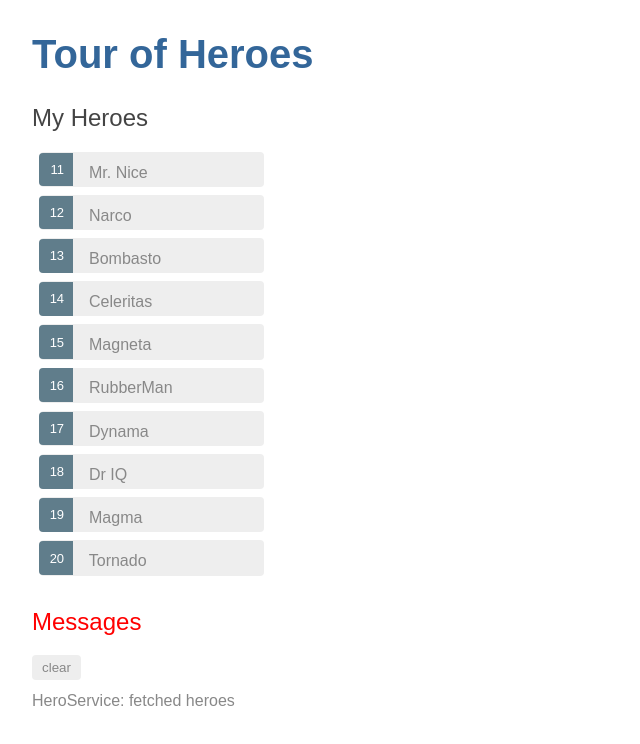
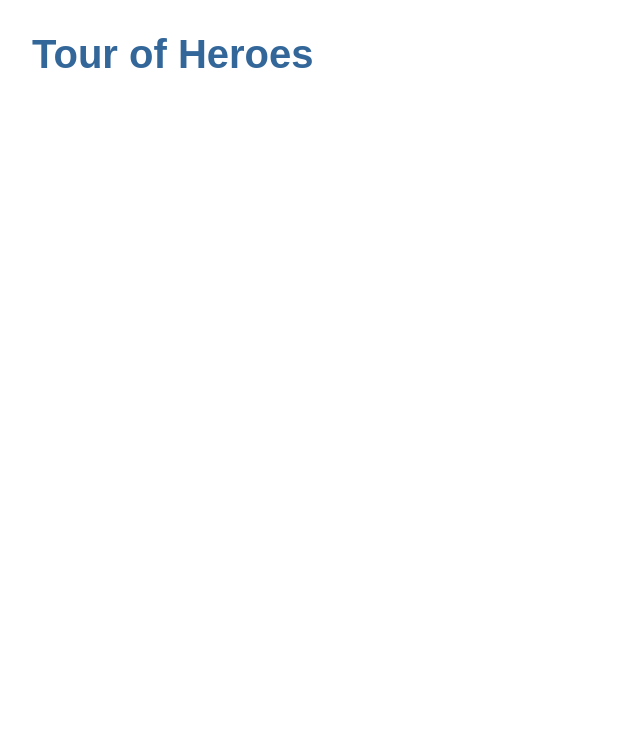
Before and after one commit to Nick-tsoukas/tour-of-heroes, an Angular app: page / in a window 1280 px wide. Shown: the top 744 px of the page, without its empty margins (0-640 px from the left). Built offline with nearby package versions, Linux system fonts and the light colour scheme.

Commit message:
Adding Routes

```diff
--- a/src/app/app.component.html
+++ b/src/app/app.component.html
@@ -1,3 +1,3 @@
 <h1>{{title}}</h1>
-<app-heroes></app-heroes>
+<router-outlet></router-outlet>
 <app-messages></app-messages>
--- a/src/app/app.module.ts
+++ b/src/app/app.module.ts
@@ -5,6 +5,7 @@
 import { HeroesComponent } from './heroes/heroes.component';
 import { HeroDetailComponent } from './hero-detail/hero-detail.component';
 import { MessagesComponent } from './messages/messages.component';
+import { AppRoutingModule } from './app-routing.module';
 
 @NgModule({
   declarations: [
@@ -15,7 +16,8 @@
   ],
   imports: [
     BrowserModule,
-    FormsModule
+    FormsModule,
+    AppRoutingModule
   ],
   providers: [
     // no need to place any providers due to the `providedIn` flag...
```
Also changed, not shown: src/app/app-routing.module.ts (added, +14 -0 lines).
